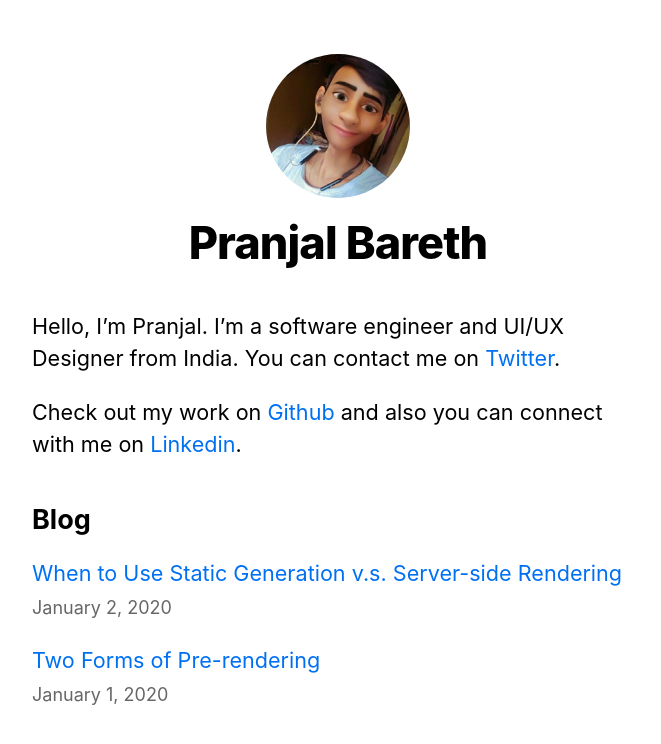
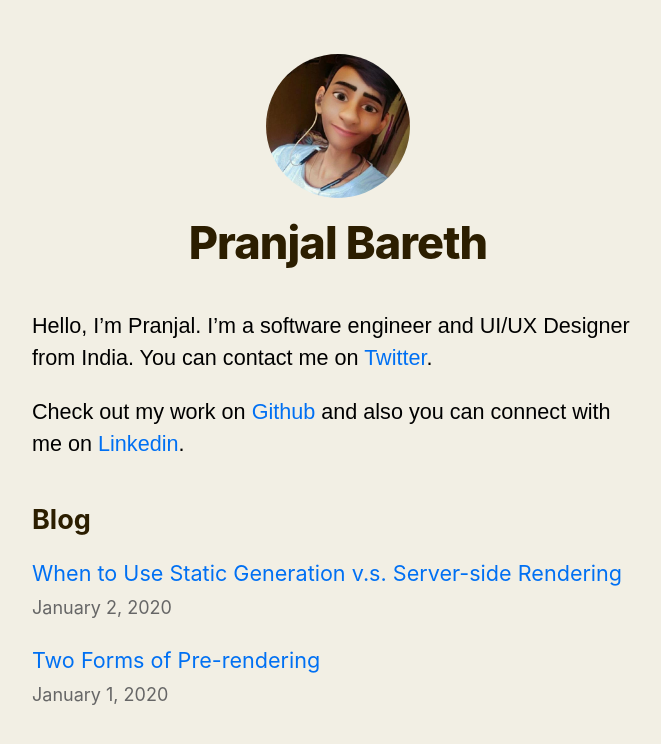
Before and after one commit to pranjalbareth/next-blog, a Next.js app: page / in a window 1280 px wide. Shown: the top 744 px of the page, without its empty margins (302-963 px from the left). Built offline with nearby package versions, Linux system fonts and the light colour scheme.

Commit message:
updated coloring

```diff
--- a/components/layout.js
+++ b/components/layout.js
@@ -5,7 +5,7 @@ import utilStyles from '../styles/utils.module.css'
 import Link from 'next/link'
 
 const name = 'Pranjal Bareth'
-export const siteTitle = 'Next.js Sample Website'
+export const siteTitle = 'Pranjal Bareth - Blog'
 
 export default function Layout({ children, home }) {
     return (
--- a/pages/index.js
+++ b/pages/index.js
@@ -27,7 +27,7 @@ export default function Home({ allPostsData }) {
           Check out my work on{' '}
           <a href="https://github.com/pranjalbareth">Github</a>{' '}
           and also you can connect with me on{' '}
-          <a href="https://linkedin.com/in/pranjalbareth">Linkedin</a>
+          <a href="https://linkedin.com/in/pranjal-bareth">Linkedin</a>
           .
         </p>
       </section>
--- a/styles/global.css
+++ b/styles/global.css
@@ -1,5 +1,6 @@
 html,
 body {
+  background-color: #f2efe4;
   padding: 0;
   margin: 0;
   font-family: -apple-system, BlinkMacSystemFont, Segoe UI, Roboto, Oxygen,
@@ -8,6 +9,18 @@ body {
   font-size: 18px;
 }
 
+h1,
+h2,
+h3,
+h4,
+h5,
+h6 {
+  color: #2c1e00;
+}
+
+p {
+  font-family: Nunito, sans-serif;
+}
 * {
   box-sizing: border-box;
 }
```
